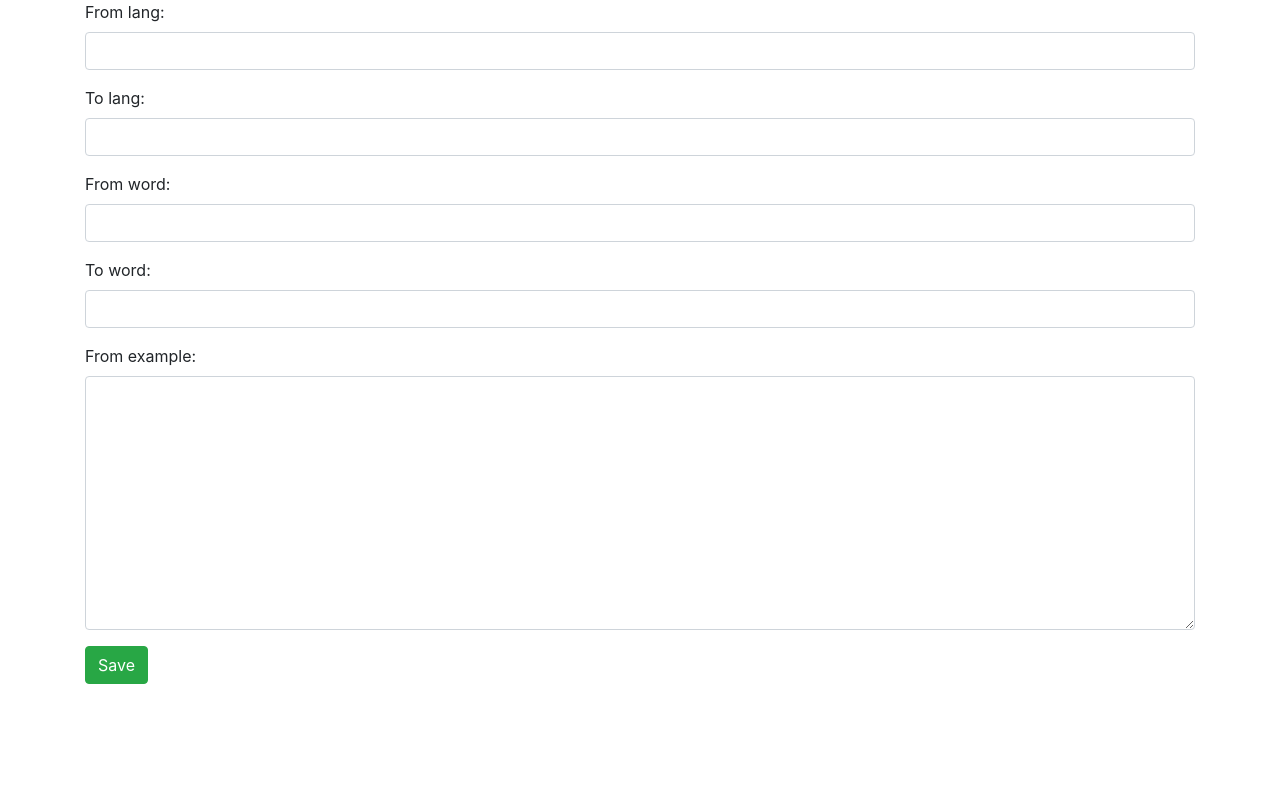
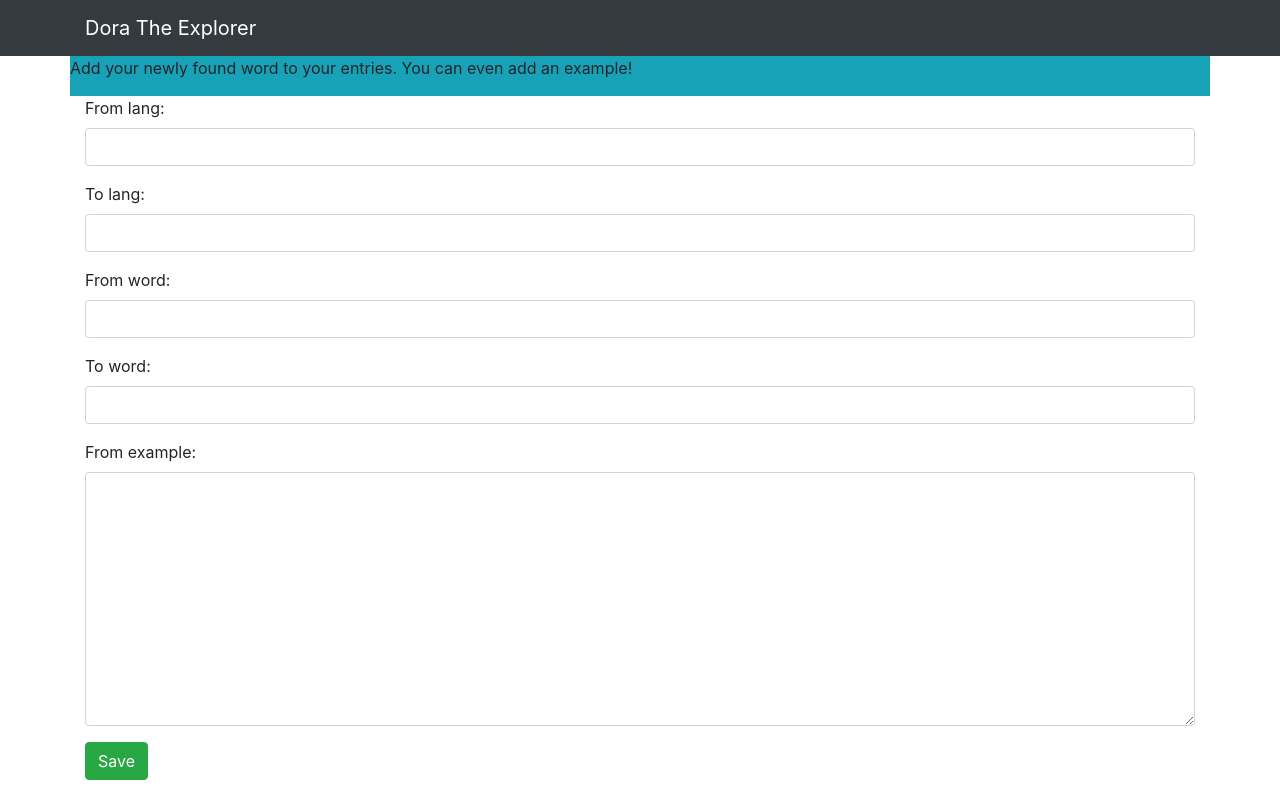
Before and after one commit to Erfi/darvag, a Django app: page /entry/add/ in a window 1280 px wide. Run offline with Django 3.2, Linux system fonts and the light colour scheme; some libraries are stand-ins or nearby versions.

Commit message:
added a navbar-banner to the base.html and some info to the new entry form

```diff
--- a/dora/templates/base.html
+++ b/dora/templates/base.html
@@ -12,9 +12,14 @@
   </head>
 
   <body>
+    <nav class="navbar navbar-expand-lg navbar-dark bg-dark">
+        <div class="container">
+            <a class="navbar-brand" href="{% url 'home' %}">Dora The Explorer</a>
+        </div>
+    </nav>
     <div class="container">
-      {% block content %}
-      {% endblock %}
+        {% block content %}
+        {% endblock %}
     </div>
   </body>
 </html>
--- a/dora/templates/new_entry_form.html
+++ b/dora/templates/new_entry_form.html
@@ -3,9 +3,14 @@
 {% block title %} Add new entry {% endblock %}
 
 {% block content %}
-    <form method="post">
-        {% csrf_token %}
-        {% include 'includes/form.html' %}
-        <button type="submit" class="btn btn-success">Save</button>
-    </form>
+    <div class="row bg-info">
+        <p>Add your newly found word to your entries. You can even add an example! </p>
+    </div>
+    <div class="'row">
+        <form method="post">
+            {% csrf_token %}
+            {% include 'includes/form.html' %}
+            <button type="submit" class="btn btn-success">Save</button>
+        </form>
+    </div>
 {% endblock %}
```
Also changed, not shown: NOTE.md (+11 -0 lines).
